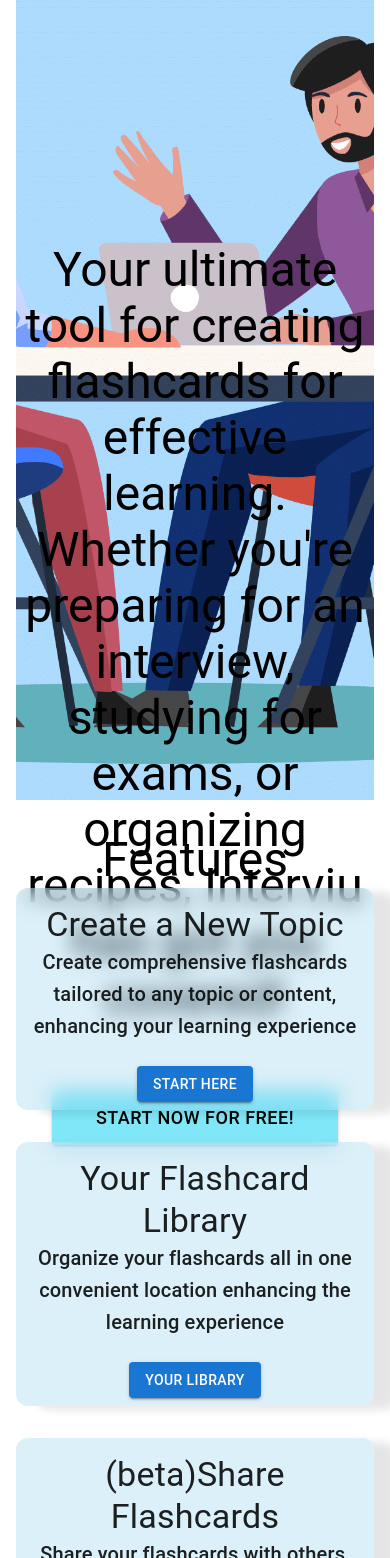
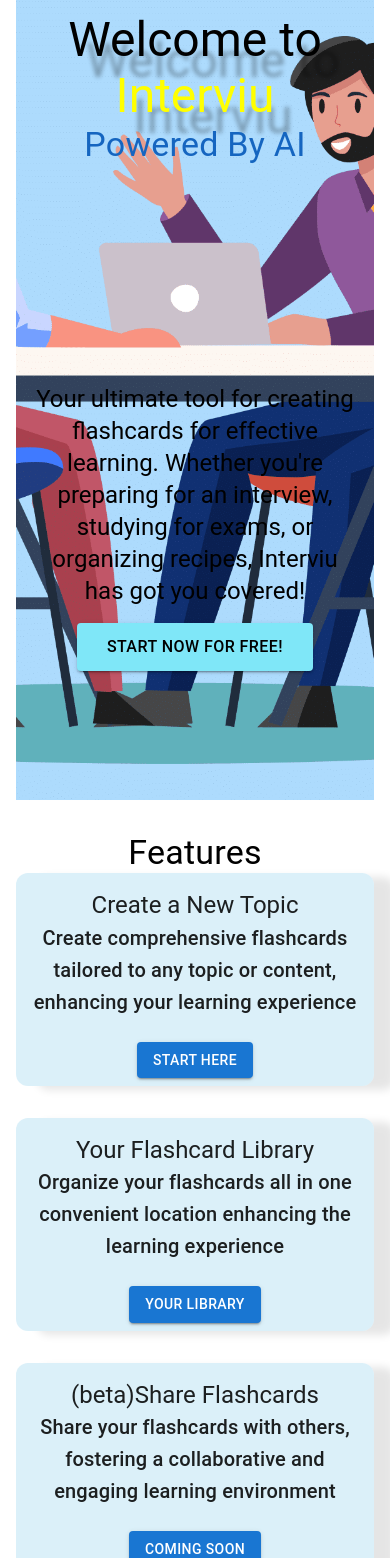
Before and after one commit to pesogrone/flashcard-Saas, a Next.js app: page / in a window 390 px wide. Shown: the part 130-1688 px from the top of the page. Built offline with nearby package versions, Linux system fonts and the light colour scheme; no server answers.

Commit message:
dynamic sizing apply

```diff
--- a/app/page.js
+++ b/app/page.js
@@ -14,7 +14,6 @@
   CardContent,
   CardActions,
   useMediaQuery,
-  InputAdornment,
   Container,
   Grid,
 } from "@mui/material";
@@ -22,6 +21,9 @@
 import './globals.css'; // Adjust the path according to your project structure
 
 export default function Home() {
+  const isSmallScreen = useMediaQuery('(max-width:600px)');
+  const isMediumScreen = useMediaQuery('(max-width:900px)');
+
   const upgradeHandler = async () => {
     const checkoutSession = await fetch('/api/checkout_sessions', {
       method: 'POST',
@@ -40,7 +42,7 @@
   };
 
   return (
-    <Container maxWidth="100vw">
+    <Container maxWidth="xl" sx={{ px: isSmallScreen ? 2 : 3 }}>
       <Box
         sx={{
           textAlign: "center",
@@ -53,15 +55,29 @@
           backgroundSize: "cover",
           backgroundPosition: "center",
           backgroundColor: "blue",
+          padding: isSmallScreen ? "20px" : "50px",
         }}
       >
-        <Typography variant="h1" color="black" className="welcome-header">
+        <Typography
+          variant={isSmallScreen ? "h3" : isMediumScreen ? "h2" : "h1"}
+          color="black"
+          className="welcome-header"
+        >
           Welcome to <span style={{ color: "yellow" }}>Interviu</span>
         </Typography>
-        <Typography variant="h2" color="rgb(21,101,192)" className="welcome-ai">
+        <Typography
+          variant={isSmallScreen ? "h4" : isMediumScreen ? "h3" : "h2"}
+          color="rgb(21,101,192)"
+          className="welcome-ai"
+        >
           Powered By AI
         </Typography>
-        <Typography variant="h3" color="black" className="welcome-info">
+        <Typography
+          variant={isSmallScreen ? "h5" : isMediumScreen ? "h4" : "h3"}
+          color="black"
+          className="welcome-info"
+          sx={{ maxWidth: isSmallScreen ? "100%" : "80%" }}
+        >
           Your ultimate tool for creating flashcards for effective learning. Whether you're preparing for an interview, studying for exams, or organizing recipes, Interviu has got you covered!
         </Typography>
         <Button
@@ -70,33 +86,32 @@
           variant="contained"
           color="primary"
           sx={{
-          mt: 27,
+            mt: isSmallScreen ? 20 : 27,
             backgroundColor: 'rgb(127,231,248)',
             color: 'black',
-          padding: '12px 44px', // Increases the size of the button
-          fontSize: '18px',
+            padding: isSmallScreen ? '10px 30px' : '12px 44px',
+            fontSize: isSmallScreen ? '16px' : '18px',
             '&:hover': {
-          backgroundColor: 'rgb(21,101,192)', // Slightly darker shade for hover effect
+              backgroundColor: 'rgb(21,101,192)',
             },
           }}
         >
           Start Now For Free!
         </Button>
+      </Box>
 
-      </Box>
       <Box sx={{ my: 4, paddingBottom: "3%" }}>
-        <Typography variant="h3" align="center">
+        <Typography variant={isSmallScreen ? "h4" : "h3"} align="center">
           Features
         </Typography>
         <Grid container spacing={4}>
           <Grid item xs={12} sm={6} md={4}>
             <Card
               sx={{
-          paddingBottom: "",
-           backgroundColor: "rgba(135, 206, 235, 0.3)", // More transparent sky blue background
-           backdropFilter: "blur(10px)", // Optional: Blur effect for background
-           borderRadius: "12px", // Optional: Rounded corners
-           boxShadow: "21px 4px 8px rgba(0, 0, 0, 0.1)", // Optional: Subtle shadow for depth
+                backgroundColor: "rgba(135, 206, 235, 0.3)",
+                backdropFilter: "blur(10px)",
+                borderRadius: "12px",
+                boxShadow: "21px 4px 8px rgba(0, 0, 0, 0.1)",
                 display: "flex",
                 flexDirection: "column",
                 alignItems: "center",
@@ -105,7 +120,7 @@
               }}
             >
               <CardContent>
-            <Typography variant="h4">Create a New Topic</Typography>
+                <Typography variant={isSmallScreen ? "h5" : "h4"}>Create a New Topic</Typography>
                 <Typography variant="h6">
                   Create comprehensive flashcards tailored to any topic or content, enhancing your learning experience
                 </Typography>
@@ -122,13 +137,14 @@
               </CardActions>
             </Card>
           </Grid>
+
           <Grid item xs={12} sm={6} md={4}>
             <Card
               sx={{
-            backgroundColor: "rgba(135, 206, 235, 0.3)", // More transparent sky blue background
-            backdropFilter: "blur(10px)", // Optional: Blur effect for background
-            borderRadius: "12px", // Optional: Rounded corners
-            boxShadow: "21px 4px 8px rgba(0, 0, 0, 0.1)", // Optional: Subtle shadow for depth
+                backgroundColor: "rgba(135, 206, 235, 0.3)",
+                backdropFilter: "blur(10px)",
+                borderRadius: "12px",
+                boxShadow: "21px 4px 8px rgba(0, 0, 0, 0.1)",
                 display: "flex",
                 flexDirection: "column",
                 alignItems: "center",
@@ -137,7 +153,7 @@
               }}
             >
               <CardContent>
-            <Typography variant="h4">Your Flashcard Library</Typography>
+                <Typography variant={isSmallScreen ? "h5" : "h4"}>Your Flashcard Library</Typography>
                 <Typography variant="h6">
                   Organize your flashcards all in one convenient location enhancing the learning experience
                 </Typography>
@@ -154,13 +170,14 @@
               </CardActions>
             </Card>
           </Grid>
+
           <Grid item xs={12} sm={6} md={4}>
             <Card
               sx={{
-            backgroundColor: "rgba(135, 206, 235, 0.3)", // More transparent sky blue background
-            backdropFilter: "blur(10px)", // Optional: Blur effect for background
-            borderRadius: "12px", // Optional: Rounded corners
-            boxShadow: "21px 4px 8px rgba(0, 0, 0, 0.1)", // Optional: Subtle shadow for depth
+                backgroundColor: "rgba(135, 206, 235, 0.3)",
+                backdropFilter: "blur(10px)",
+                borderRadius: "12px",
+                boxShadow: "21px 4px 8px rgba(0, 0, 0, 0.1)",
                 display: "flex",
                 flexDirection: "column",
                 alignItems: "center",
@@ -169,9 +186,10 @@
               }}
             >
               <CardContent>
-            <Typography variant="h4">(beta)Share Flashcards</Typography>
+                <Typography variant={isSmallScreen ? "h5" : "h4"}>(beta)Share Flashcards</Typography>
                 <Typography variant="h6">
-            Share your flashcards with others, fostering a collaboritive and engaging learning environment          </Typography>
+                  Share your flashcards with others, fostering a collaborative and engaging learning environment
+                </Typography>
               </CardContent>
               <CardActions>
                 <Button
@@ -188,18 +206,18 @@
         </Grid>
       </Box>
 
-  <Box sx={{ my: 4, }}>
-  <Typography variant="h3" align="center" gutterBottom>
+      <Box sx={{ my: 4 }}>
+        <Typography variant={isSmallScreen ? "h4" : "h3"} align="center" gutterBottom>
           Pricing Plans
         </Typography>
         <Grid container spacing={4}>
           <Grid item xs={12} sm={6} md={6}>
             <Card
               sx={{
-          backgroundColor: "rgba(135, 206, 235, 0.3)", // More transparent sky blue background
-          backdropFilter: "blur(10px)", // Optional: Blur effect for background
-          borderRadius: "12px", // Optional: Rounded corners
-          boxShadow: "0 4px 8px rgba(0, 0, 0, 0.1)", // Optional: Subtle shadow for depth
+                backgroundColor: "rgba(135, 206, 235, 0.3)",
+                backdropFilter: "blur(10px)",
+                borderRadius: "12px",
+                boxShadow: "0 4px 8px rgba(0, 0, 0, 0.1)",
                 display: "flex",
                 flexDirection: "column",
                 alignItems: "center",
@@ -208,9 +226,9 @@
               }}
             >
               <CardContent>
-          <Typography variant="h4">Basic</Typography>
+                <Typography variant={isSmallScreen ? "h5" : "h4"}>Basic</Typography>
                 <Typography variant="h6">
-          create and manage up to 50 flashcards at no cost, enhancing your learning experience with ease and efficiency
+                  Create and manage up to 50 flashcards at no cost, enhancing your learning experience with ease and efficiency
                 </Typography>
               </CardContent>
               <CardActions>
@@ -225,13 +243,14 @@
               </CardActions>
             </Card>
           </Grid>
+
           <Grid item xs={12} sm={6} md={6}>
             <Card
               sx={{
-          backgroundColor: "rgba(135, 206, 235, 0.3)", // More transparent sky blue background
-          backdropFilter: "blur(10px)", // Optional: Blur effect for background
-          borderRadius: "12px", // Optional: Rounded corners
-          boxShadow: "0 4px 8px rgba(0, 0, 0, 0.1)", // Optional: Subtle shadow for depth
+                backgroundColor: "rgba(135, 206, 235, 0.3)",
+                backdropFilter: "blur(10px)",
+                borderRadius: "12px",
+                boxShadow: "0 4px 8px rgba(0, 0, 0, 0.1)",
                 display: "flex",
                 flexDirection: "column",
                 alignItems: "center",
@@ -240,75 +259,37 @@
               }}
             >
               <CardContent>
-          <Typography variant="h4">Pro</Typography>
+                <Typography variant={isSmallScreen ? "h5" : "h4"}>Pro</Typography>
                 <Typography variant="h6">
                   Enjoy unlimited flashcards and get first access to new beta features and new products for just $9.99/month
                 </Typography>
               </CardContent>
               <CardActions>
                 <Button variant="contained" color="primary" onClick={upgradeHandler}>
-            Get full Access
+                  Get Full Access
                 </Button>
               </CardActions>
-      </Card>
-    </Grid>
-    <Grid item xs={12} sm={6} md={4}>
-      <Card
-        sx={{
-          backgroundColor: "rgba(135, 206, 235, 0.3)", // More transparent sky blue background
-          backdropFilter: "blur(10px)", // Optional: Blur effect for background
-          borderRadius: "12px", // Optional: Rounded corners
-          boxShadow: "0 4px 8px rgba(0, 0, 0, 0.1)", // Optional: Subtle shadow for depth
-          display: "flex",
-          flexDirection: "column",
-          alignItems: "center",
-          justifyContent: "center",
-          textAlign: "center",
-        }}
-      >
-        {/* <CardContent>
-          <Typography variant="h6">Enterprise</Typography>
-          <Typography variant="body1">
-            Custom pricing for organizations and teams.
-          </Typography>
-        </CardContent>
-        <CardActions>
-          <Button
-            href="/generate"
-            LinkComponent={Link}
-            variant="contained"
-            color="primary"
-          >
-            Get Started
-          </Button>
-        </CardActions> */}
             </Card>
           </Grid>
         </Grid>
       </Box>
 
-      <Box sx={{ my: 4, }}>
-  <Typography variant="h3" align="center" gutterBottom>
+      <Box sx={{ my: 4 }}>
+        <Typography variant={isSmallScreen ? "h4" : "h3"} align="center" gutterBottom>
           About Interviu
         </Typography>
         <Typography
-    variant="h5"
+          variant={isSmallScreen ? "body1" : "h5"}
           align="center"
+          sx={{ maxWidth: isSmallScreen ? "100%" : "80%", mx: "auto" }}
         >
-    Interviu is an AI-powered tool developed
-    to provide a user-friendly experience with
-    a vast variety of options for creating and
-    managing flashcards. Leveraging cutting-edge
-    technology, Interviu ensures that users have
-    access to the most advanced features for effective
-    learning and preparation. Our platform is designed
-    to cater to diverse learning needs, whether you’re
-    a student, professional, or lifelong learner. With
-    intuitive interfaces and powerful AI capabilities,
-    Interviu makes it easy to generate, organize,
-    and share flashcards, enhancing your study sessions
-    and knowledge retention. Join the Interviu community
-    and experience a smarter way to learn and grow.
+          Interviu is an AI-powered tool developed to provide a user-friendly experience with
+          a vast variety of options for creating and managing flashcards. Leveraging cutting-edge
+          technology, Interviu ensures that users have access to the most advanced features for effective
+          learning and preparation. Our platform is designed to cater to diverse learning needs, whether you’re
+          a student, professional, or lifelong learner. With intuitive interfaces and powerful AI capabilities,
+          Interviu makes it easy to generate, organize, and share flashcards, enhancing your study sessions
+          and knowledge retention. Join the Interviu community and experience a smarter way to learn and grow.
         </Typography>
       </Box>
     </Container>
```
Also changed, not shown: package.json (+113 -0 lines), 1 other file (tests, documents, lock files or other folders). Lines whose indentation alone changed are shown as unchanged.
